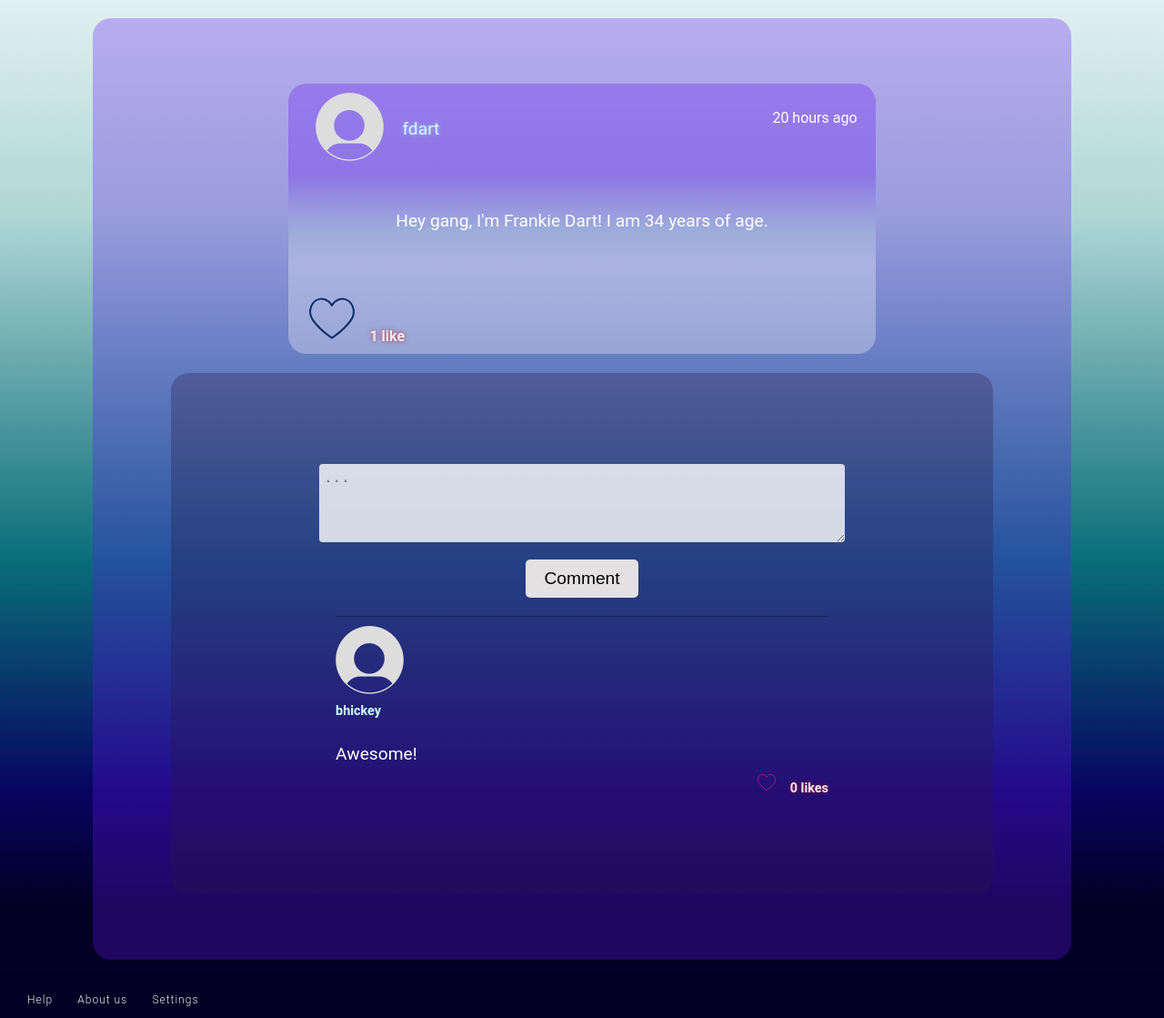
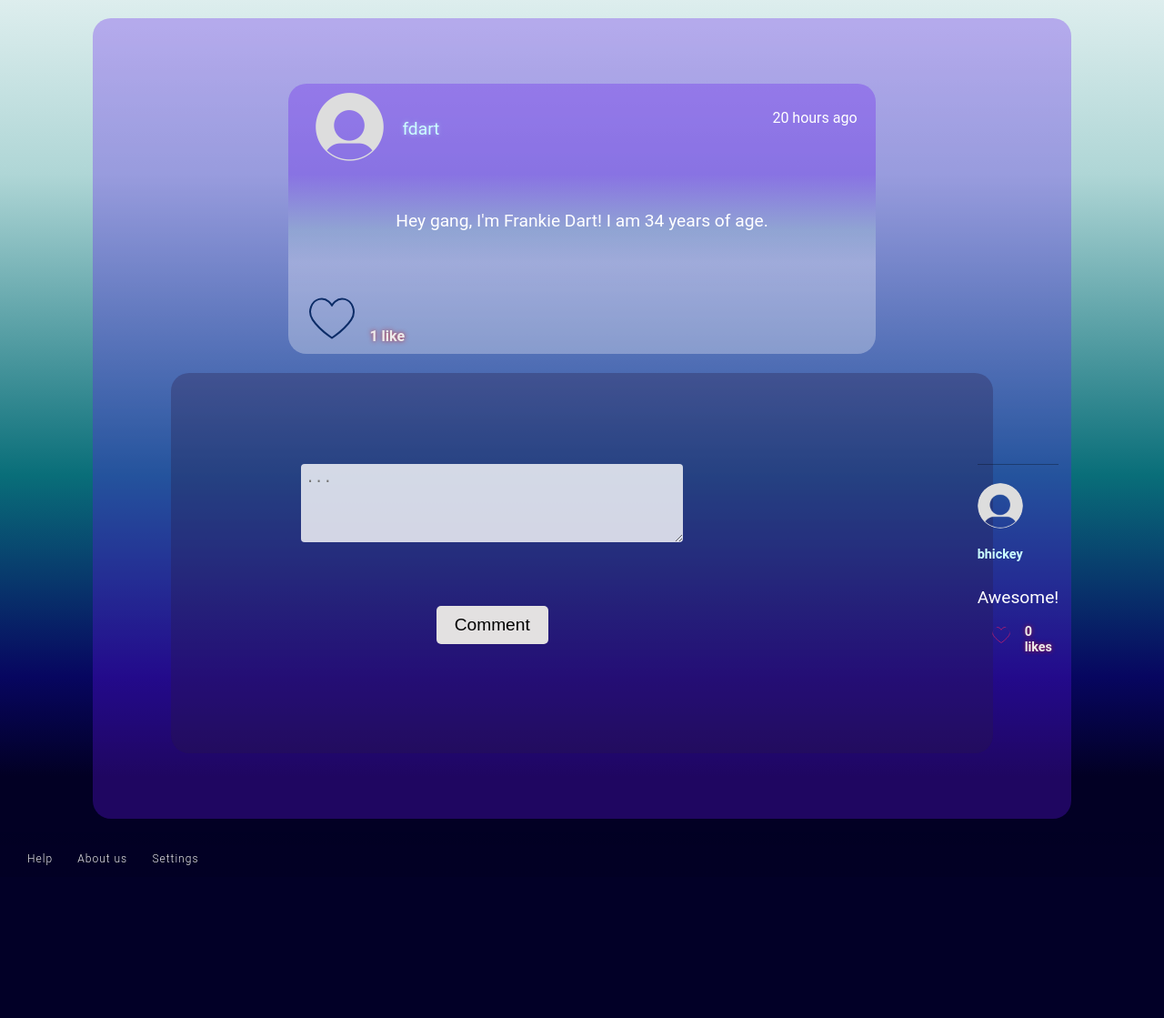
Before and after one commit to 2767753o/wad2-ae-group1d, a Django app: page /blink/post/2/ in a window 1280 px wide. Shown: the part 140-1259 px from the top of the page at 91% size. After the commit the page ends 1091 px from the top, so only its background shows below. Run offline with Django 3.2, Linux system fonts and the light colour scheme; a user stored in the database is signed in; data comes from the database, SQL or seed files in the repository.

Commit message:
css changes

```diff
--- a/blink/static/css/styles.Scss
+++ b/blink/static/css/styles.Scss
@@ -358,8 +358,9 @@ body {
   color: #fff;
 }
 
+
 #comments {
-  display: block;
+  display: flex;
   margin: 2%;
   margin-left: 8%;
   margin-right: 8%;
@@ -420,12 +421,21 @@ body {
     justify-content: space-between;
     padding: auto;
 
+    img {
+      display: flex;
+      width: 50px;
+      height: 50px;
+      border-radius: 50%;
+      margin: 10px 0;
+
+    }
+
     a {
       display: flex;
       align-items: left;
       color: #Cfff;
       text-decoration: none;
-      font-weight: bold; // makes the name stand out more
+      font-weight: bold;
       transition: color 0.3s;
       font-size: 0.9rem;
       margin-bottom: 0;
--- a/blink/static/css/styles.css
+++ b/blink/static/css/styles.css
@@ -331,7 +331,7 @@ body {
 }
 
 #comments {
-  display: block;
+  display: flex;
   margin: 2%;
   margin-left: 8%;
   margin-right: 8%;
@@ -383,6 +383,13 @@ body {
   margin-right: 20%;
   justify-content: space-between;
   padding: auto;
+}
+#comments div img {
+  display: flex;
+  width: 50px;
+  height: 50px;
+  border-radius: 50%;
+  margin: 10px 0;
 }
 #comments div a {
   display: flex;
--- a/blink/templates/blink/post.html
+++ b/blink/templates/blink/post.html
@@ -63,7 +63,7 @@
 
                 {% if commentData %}
                     {% for comment in commentData %}
-                        <div class="commentData">
+                        <div>
                                 <a href="{% url 'blink:user' comment.0.user.username %}">
                                 {% if userProfileData.profilePicture %}
                                     <img src="{{ userProfileData.profilePicture.url }}" class="commentPfp" alt="Profile Picture" width="75" height="75" />
--- a/blink/templates/blink/search.html
+++ b/blink/templates/blink/search.html
@@ -63,6 +63,7 @@
     {% if user_data %}
         {% for user in user_data %}
             <div>
+                <section id="userFind">
                     <a href="{% url 'blink:user' user.0.username %}">
                     {% if user.1.profilePicture %}
                         <img src="{{ user.1.profilePicture.url }}" alt="Profile Picture" width="75" height="75" />
@@ -71,6 +72,7 @@
                     {% endif %}
                     </a><br />
                     <a href="{% url 'blink:user' user.0.username %}">{{ user.0.username }}</a>
+                </section>
             </div>
         {% endfor %}
     {% else %}
```
Also changed, not shown: 1 other file. Lines whose indentation alone changed are shown as unchanged.
